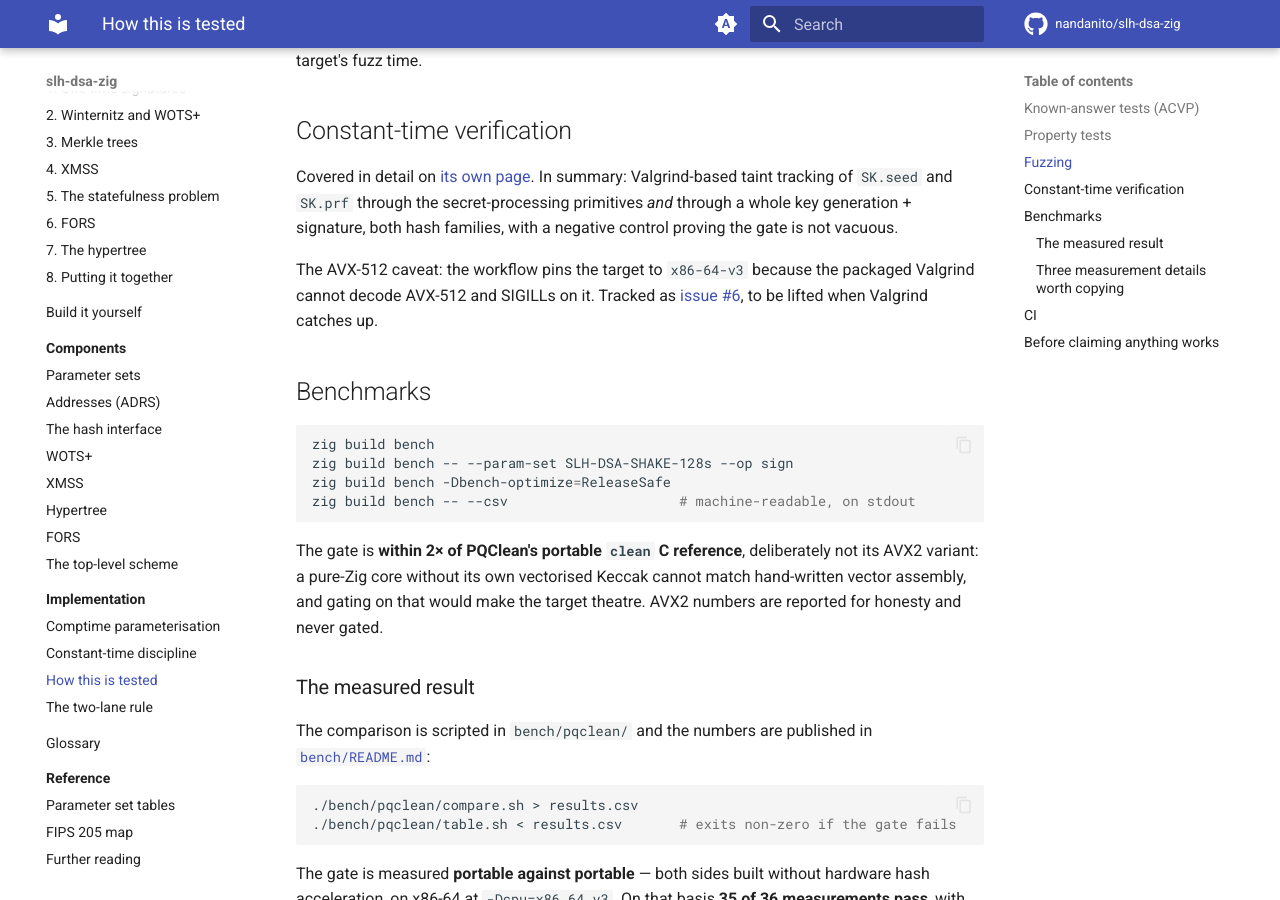
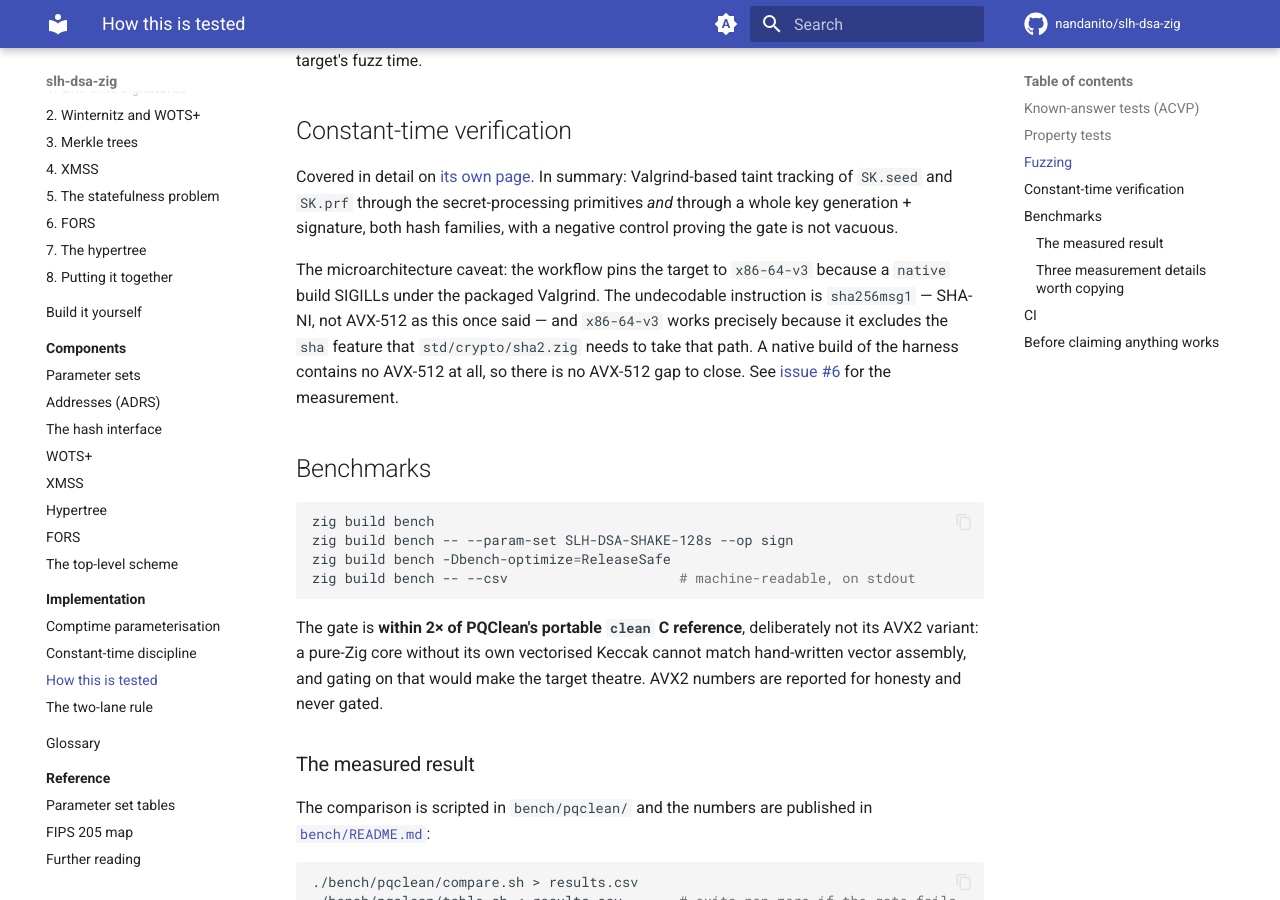
Before and after one commit to nandanito/slh-dsa-zig, an MkDocs documentation site: the page built from docs/implementation/testing.md, in a window 1280 px wide and 900 px high, scrolled down 3896 px. Built offline with MkDocs 1.6.1 and Material for MkDocs 9.7.7, drawn with Linux system fonts in a browser that asks for light colours; comment, search, counter and statistics services are not loaded.

Commit message:
ci(ctgrind): the pin excludes SHA-NI, not AVX-512 — correct the record (#6) (#72)
#6 has said since 2026-06-12 that the ctgrind job pins `x86_64_v3` because
Valgrind 3.22 cannot decode AVX-512. Nandan asked for the premise to be
re-measured rather than recalled, since it is an external, time-dependent
fact. It is wrong, and seven places in the repo repeated it.

Measured on ubuntu-24.04, Valgrind 3.22.0, a runner advertising both avx512f
and sha_ni. A native build SIGILLs, but on:

    vex amd64->IR: unhandled instruction bytes: 0xF 0x38 0xCC ...
    vex amd64->IR:   VEX=0 VEX.L=0

`0F 38 CC` with VEX=0 is `sha256msg1` — legacy-encoded SHA-NI, not EVEX —
reached from std/crypto/sha2.zig's SHA-NI path via hash_sha2.zig `prf`. Zig
picks that path at comptime when the target has `sha` and `avx2`, and
`x86_64_v3` excludes `sha`. That, not AVX-512, is why the pin works.

Building all three targets on one runner and disassembling each:

    target       zmm  SHA-NI  valgrind
    native         0      56  FAIL
    native-sha     0       0  CLEAN
    x86_64_v3      0       0  CLEAN

The binary contains no AVX-512 even built native, so the gap #6 set out to
close does not exist. `native-sha` is clean and marginally more faithful, but
native varies between runners and the difference here disassembles to nothing
— a poor trade against a reproducible security gate. The genuinely unaudited
path is SHA-NI, and apt on ubuntu-24.04 still offers only 1:3.22.0-0ubuntu3,
with no backport, so it stays unaudited for now.

Keeps the pin and corrects the reason in ctgrind.yml, README.md, MILESTONES.md
and both docs pages. No behaviour change.

Closes #6.

Co-authored-by: Claude Opus 5 (1M context) <noreply@anthropic.com>

```diff
--- a/docs/implementation/testing.md
+++ b/docs/implementation/testing.md
@@ -183,10 +183,14 @@ taint tracking of `SK.seed` and `SK.prf` through the secret-processing primitive
 *and* through a whole key generation + signature, both hash families, with a
 negative control proving the gate is not vacuous.
 
-The AVX-512 caveat: the workflow pins the target to `x86-64-v3` because the
-packaged Valgrind cannot decode AVX-512 and SIGILLs on it. Tracked as
-[issue #6](https://github.com/nandanito/slh-dsa-zig/issues/6), to be lifted when
-Valgrind catches up.
+The microarchitecture caveat: the workflow pins the target to `x86-64-v3`
+because a `native` build SIGILLs under the packaged Valgrind. The undecodable
+instruction is `sha256msg1` — SHA-NI, not AVX-512 as this once said — and
+`x86-64-v3` works precisely because it excludes the `sha` feature that
+`std/crypto/sha2.zig` needs to take that path. A native build of the harness
+contains no AVX-512 at all, so there is no AVX-512 gap to close. See
+[issue #6](https://github.com/nandanito/slh-dsa-zig/issues/6) for the
+measurement.
 
 ## Benchmarks
 
```
Also changed, not shown: MILESTONES.md (+3 -2 lines), README.md (+6 -6 lines), docs/implementation/constant-time.md (+9 -3 lines), 1 other file.
